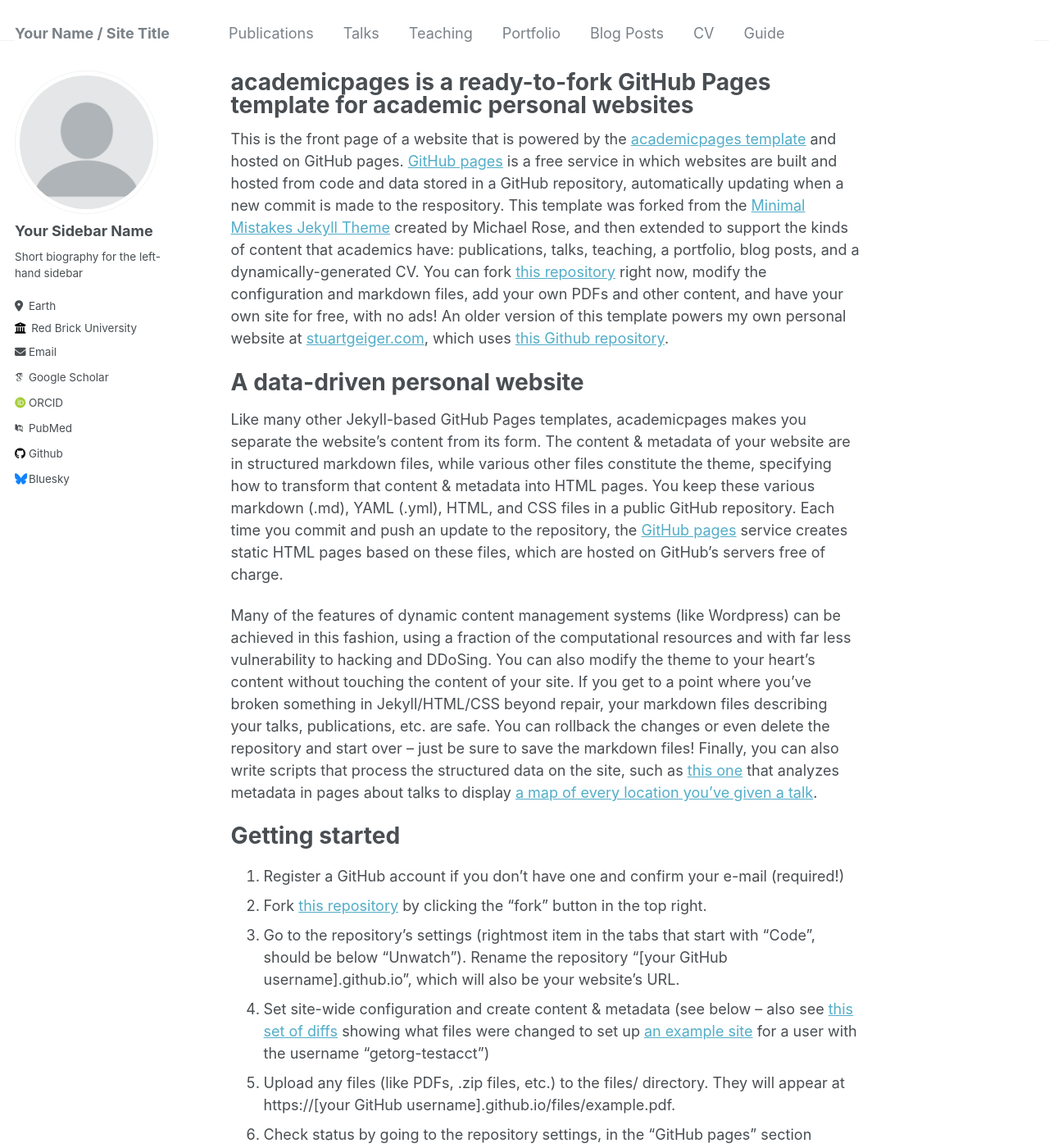
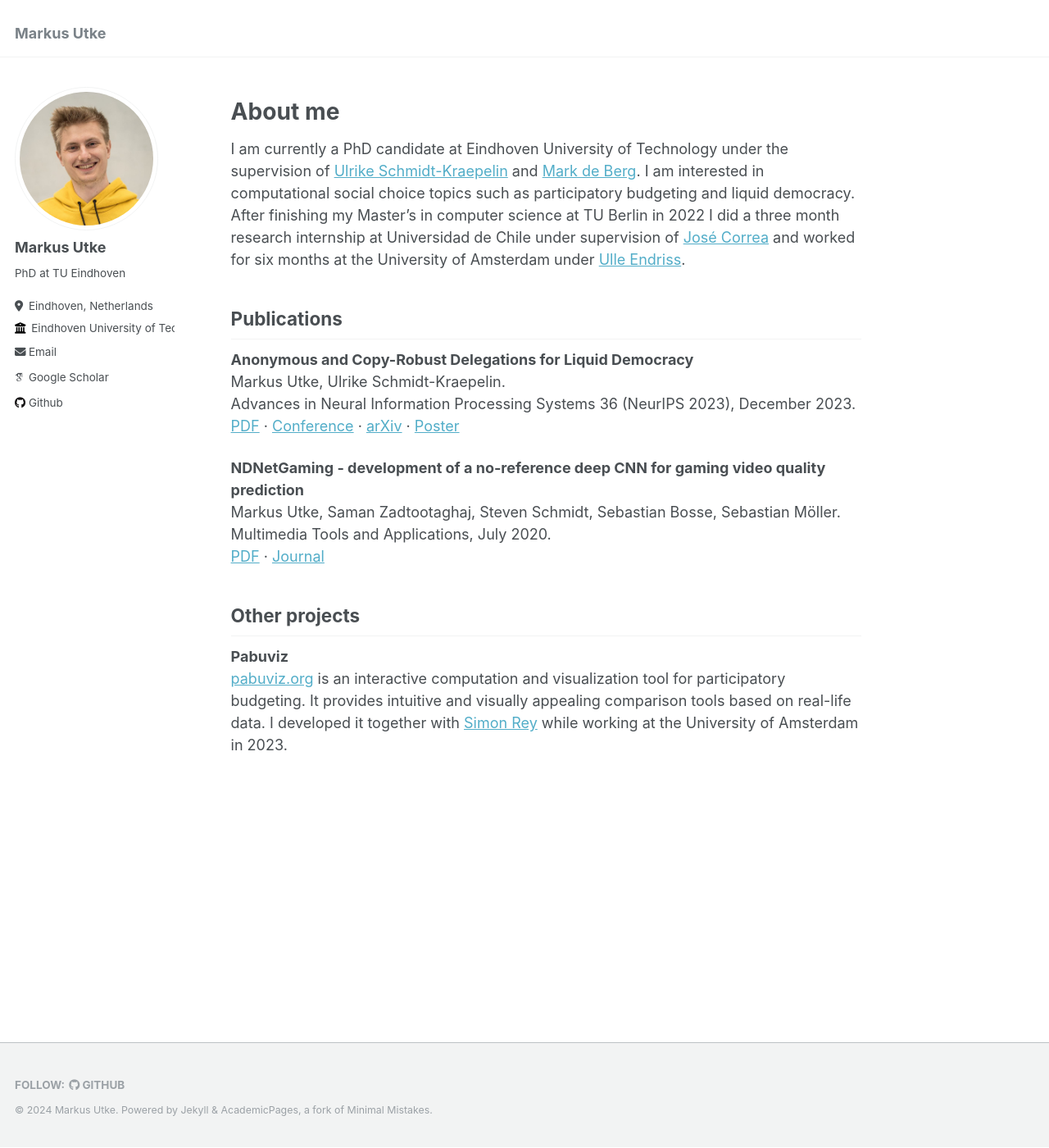
Before and after one commit to markus-utke/markus-utke.github.io, a Jekyll site: the page built from _pages/about.md, in a window 1280 px wide and 1400 px high. Shown: the whole window at 82% size. Built offline with Jekyll 4.4.1, drawn with Linux system fonts in a browser that asks for light colours; some web fonts are replaced; some of the changed text lies outside the part shown.

Commit message:
first public version

```diff
--- a/_config.yml
+++ b/_config.yml
@@ -8,46 +8,46 @@
 
 # Basic Site Settings
 locale                   : "en-US"
-title                    : "Your Name / Site Title"
+title                    : "Markus Utke"
 title_separator          : "-"
-name                     : &name "Your Name"
-description              : &description "personal description"
-url                      : https://academicpages.github.io # the base hostname & protocol for your site e.g. "https://mmistakes.github.io"
+name                     : &name "Markus Utke"
+description              : &description "Hello, I am Markus and currently a PhD candidate at the Eindhoven University of Technology."
+url                      : https://markus-utke.github.io # the base hostname & protocol for your site e.g. "https://mmistakes.github.io"
 baseurl                  : "" # the subpath of your site, e.g. "/blog"
-repository               : "academicpages/academicpages.github.io"
+repository               : "markus-utke/markus-utke.github.io"
 
 # Site Author - The following control what appear as part of the author content on the side bar.
 #               If a field is blank the icon and link will not appear, otherwise it will be shown.
 #               Additional customization can be done by editing /_includes/author-profile.html
 author:
   # Biographic information
-  avatar           : "profile.png"
-  name             : "Your Sidebar Name"
+  avatar           : "profile.jpg"
+  name             : "Markus Utke"
   pronouns         : # example: "she/her"
-  bio              : "Short biography for the left-hand sidebar"
-  location         : "Earth"
-  employer         : "Red Brick University"
+  bio              : "PhD at TU Eindhoven"
+  location         : "Eindhoven, Netherlands"
+  employer         : "Eindhoven University of Technology"
   uri              : # URL
-  email            : "none@example.org"
+  email            : "m.utke@tue.nl"
 
   # Academic websites
   arxiv            : # URL - Update with the correct link to your profile
-  googlescholar    : "https://scholar.google.com/citations?user=PS_CX0AAAAAJ"
+  googlescholar    : "https://scholar.google.com/citations?user=pDfC4PUAAAAJ&hl=en&oi=ao"
   impactstory      : # URL
-  orcid            : "http://orcid.org/yourorcidurl"
-  pubmed           : "https://www.ncbi.nlm.nih.gov/pubmed/?term=john+snow"
+  orcid            : # URL
+  pubmed           : # URL
   researchgate     : # URL
 
   # Repositories and software development
   bitbucket        : # Username - Update with your username on the site
   codepen          : # Username
   dribbble         : # Username
-  github           : "academicpages"
+  github           : "markus-utke"
   kaggle           : # Username
   stackoverflow    : # User number or user number and name (i.e., use "1" or "1/jeff-atwood")
 
   # Social media
-  bluesky          : "bsky.app" # Replace this with you Bluesky username
+  bluesky          : # Replace this with you Bluesky username
   facebook         : # Username
   flickr           : # Username
   foursquare       : # Username
@@ -107,7 +107,7 @@
       options:
         format           : "iso8601" # "iso8601" (default), "timestamp-seconds", "timestamp-milliseconds"
 atom_feed:
-  hide                   : false     # change to true to hide the RSS feed in the footer
+  hide                   : true     # change to true to hide the RSS feed in the footer
   path                   : # blank (default) uses feed.xml
 
 
@@ -120,7 +120,7 @@
 
 # Social Sharing
 twitter:
-  username               : &twitter
+  username               : #&twitter
 facebook:
   username               :
   app_id                 :
@@ -136,7 +136,7 @@
 
 # Analytics
 analytics:
-  provider               :  "google-universal" # false (default), "google", "google-universal", "google-analytics-4", "custom"
+  provider               :  #"google-universal" # false (default), "google", "google-universal", "google-analytics-4", "custom"
   google:
     tracking_id          :
 
--- a/_includes/footer/custom.html
+++ b/_includes/footer/custom.html
@@ -1,3 +1,3 @@
 <!-- start custom footer snippets -->
-<a href="/sitemap/">Sitemap</a>
+<!-- <a href="/sitemap/">Sitemap</a> -->
 <!-- end custom footer snippets -->
--- a/_pages/about.md
+++ b/_pages/about.md
@@ -1,49 +1,32 @@
 ---
 permalink: /
-title: "academicpages is a ready-to-fork GitHub Pages template for academic personal websites"
+title: ""
 author_profile: true
 redirect_from:
   - /about/
   - /about.html
 ---
 
-This is the front page of a website that is powered by the [academicpages template](https://github.com/academicpages/academicpages.github.io) and hosted on GitHub pages. [GitHub pages](https://pages.github.com) is a free service in which websites are built and hosted from code and data stored in a GitHub repository, automatically updating when a new commit is made to the respository. This template was forked from the [Minimal Mistakes Jekyll Theme](https://mmistakes.github.io/minimal-mistakes/) created by Michael Rose, and then extended to support the kinds of content that academics have: publications, talks, teaching, a portfolio, blog posts, and a dynamically-generated CV. You can fork [this repository](https://github.com/academicpages/academicpages.github.io) right now, modify the configuration and markdown files, add your own PDFs and other content, and have your own site for free, with no ads! An older version of this template powers my own personal website at [stuartgeiger.com](http://stuartgeiger.com), which uses [this Github repository](https://github.com/staeiou/staeiou.github.io).
+About me
+======
+I am currently a PhD candidate at Eindhoven University of Technology under the supervision of [Ulrike Schmidt-Kraepelin](https://sites.google.com/view/schmidt-kraepelin) and [Mark de Berg](https://www.tue.nl/en/research/researchers/mark-de-berg). I am interested in computational social choice topics such as participatory budgeting and liquid democracy.\
+After finishing my Master's in computer science at TU Berlin in 2022 I did a three month research internship at Universidad de Chile under supervision of [José Correa](https://www.dii.uchile.cl/~jcorrea/) and worked for six months at the University of Amsterdam under [Ulle Endriss](https://staff.fnwi.uva.nl/u.endriss/).
 
-A data-driven personal website
-======
-Like many other Jekyll-based GitHub Pages templates, academicpages makes you separate the website's content from its form. The content & metadata of your website are in structured markdown files, while various other files constitute the theme, specifying how to transform that content & metadata into HTML pages. You keep these various markdown (.md), YAML (.yml), HTML, and CSS files in a public GitHub repository. Each time you commit and push an update to the repository, the [GitHub pages](https://pages.github.com/) service creates static HTML pages based on these files, which are hosted on GitHub's servers free of charge.
 
-Many of the features of dynamic content management systems (like Wordpress) can be achieved in this fashion, using a fraction of the computational resources and with far less vulnerability to hacking and DDoSing. You can also modify the theme to your heart's content without touching the content of your site. If you get to a point where you've broken something in Jekyll/HTML/CSS beyond repair, your markdown files describing your talks, publications, etc. are safe. You can rollback the changes or even delete the repository and start over -- just be sure to save the markdown files! Finally, you can also write scripts that process the structured data on the site, such as [this one](https://github.com/academicpages/academicpages.github.io/blob/master/talkmap.ipynb) that analyzes metadata in pages about talks to display [a map of every location you've given a talk](https://academicpages.github.io/talkmap.html).
+Publications
+------
+**Anonymous and Copy-Robust Delegations for Liquid Democracy**\
+Markus Utke, Ulrike Schmidt-Kraepelin.\
+Advances in Neural Information Processing Systems 36 (NeurIPS 2023), December 2023.\
+[PDF](files/Anonymous_and_Copy-Robust_Delegations_for_Liquid_Democracy.pdf) · [Conference](https://proceedings.neurips.cc/paper_files/paper/2023/hash/dbb5180957513805ebeea787b8c66ac9-Abstract-Conference.html) · [arXiv](https://arxiv.org/abs/2307.01174) · [Poster](files/Anonymous_and_Copy-Robust_Delegations_for_Liquid_Democracy_Poster.pdf)
 
-Getting started
-======
-1. Register a GitHub account if you don't have one and confirm your e-mail (required!)
-1. Fork [this repository](https://github.com/academicpages/academicpages.github.io) by clicking the "fork" button in the top right.
-1. Go to the repository's settings (rightmost item in the tabs that start with "Code", should be below "Unwatch"). Rename the repository "[your GitHub username].github.io", which will also be your website's URL.
-1. Set site-wide configuration and create content & metadata (see below -- also see [this set of diffs](http://archive.is/3TPas) showing what files were changed to set up [an example site](https://getorg-testacct.github.io) for a user with the username "getorg-testacct")
-1. Upload any files (like PDFs, .zip files, etc.) to the files/ directory. They will appear at https://[your GitHub username].github.io/files/example.pdf.
-1. Check status by going to the repository settings, in the "GitHub pages" section
+**NDNetGaming - development of a no-reference deep CNN for gaming video quality prediction**\
+Markus Utke, Saman Zadtootaghaj, Steven Schmidt, Sebastian Bosse, Sebastian Möller.\
+Multimedia Tools and Applications, July 2020.\
+[PDF](files/NDNetGaming.pdf) · [Journal](https://link.springer.com/article/10.1007/s11042-020-09144-6)
 
-Site-wide configuration
+
+Other projects
 ------
-The main configuration file for the site is in the base directory in [_config.yml](https://github.com/academicpages/academicpages.github.io/blob/master/_config.yml), which defines the content in the sidebars and other site-wide features. You will need to replace the default variables with ones about yourself and your site's github repository. The configuration file for the top menu is in [_data/navigation.yml](https://github.com/academicpages/academicpages.github.io/blob/master/_data/navigation.yml). For example, if you don't have a portfolio or blog posts, you can remove those items from that navigation.yml file to remove them from the header.
-
-Create content & metadata
-------
-For site content, there is one markdown file for each type of content, which are stored in directories like _publications, _talks, _posts, _teaching, or _pages. For example, each talk is a markdown file in the [_talks directory](https://github.com/academicpages/academicpages.github.io/tree/master/_talks). At the top of each markdown file is structured data in YAML about the talk, which the theme will parse to do lots of cool stuff. The same structured data about a talk is used to generate the list of talks on the [Talks page](https://academicpages.github.io/talks), each [individual page](https://academicpages.github.io/talks/2012-03-01-talk-1) for specific talks, the talks section for the [CV page](https://academicpages.github.io/cv), and the [map of places you've given a talk](https://academicpages.github.io/talkmap.html) (if you run this [python file](https://github.com/academicpages/academicpages.github.io/blob/master/talkmap.py) or [Jupyter notebook](https://github.com/academicpages/academicpages.github.io/blob/master/talkmap.ipynb), which creates the HTML for the map based on the contents of the _talks directory).
-
-**Markdown generator**
-
-I have also created [a set of Jupyter notebooks](https://github.com/academicpages/academicpages.github.io/tree/master/markdown_generator
-) that converts a CSV containing structured data about talks or presentations into individual markdown files that will be properly formatted for the academicpages template. The sample CSVs in that directory are the ones I used to create my own personal website at stuartgeiger.com. My usual workflow is that I keep a spreadsheet of my publications and talks, then run the code in these notebooks to generate the markdown files, then commit and push them to the GitHub repository.
-
-How to edit your site's GitHub repository
-------
-Many people use a git client to create files on their local computer and then push them to GitHub's servers. If you are not familiar with git, you can directly edit these configuration and markdown files directly in the github.com interface. Navigate to a file (like [this one](https://github.com/academicpages/academicpages.github.io/blob/master/_talks/2012-03-01-talk-1.md) and click the pencil icon in the top right of the content preview (to the right of the "Raw | Blame | History" buttons). You can delete a file by clicking the trashcan icon to the right of the pencil icon. You can also create new files or upload files by navigating to a directory and clicking the "Create new file" or "Upload files" buttons.
-
-Example: editing a markdown file for a talk
-![Editing a markdown file for a talk](/images/editing-talk.png)
-
-For more info
-------
-More info about configuring academicpages can be found in [the guide](https://academicpages.github.io/markdown/). The [guides for the Minimal Mistakes theme](https://mmistakes.github.io/minimal-mistakes/docs/configuration/) (which this theme was forked from) might also be helpful.
+**Pabuviz**\
+[pabuviz.org](https://pabuviz.org/) is an interactive computation and visualization tool for participatory budgeting. It provides intuitive and visually appealing comparison tools based on real-life data. I developed it together with [Simon Rey](https://simonrey.fr/) while working at the University of Amsterdam in 2023.
--- a/_sass/_variables.scss
+++ b/_sass/_variables.scss
@@ -43,7 +43,7 @@
 $type-size-8                : 0.625em;  // ~10px
 
 /* masthead properties */
-$masthead-height            : 50px;
+$masthead-height            : 70px;
 
 /* Sidebar properties */
 $sidebar-min-width          : 1024px;
```
Also changed, not shown: _data/navigation.yml (+14 -14 lines), _pages/cv.md (+7 -17 lines), images/profile.jpg (added), 6 other files.
